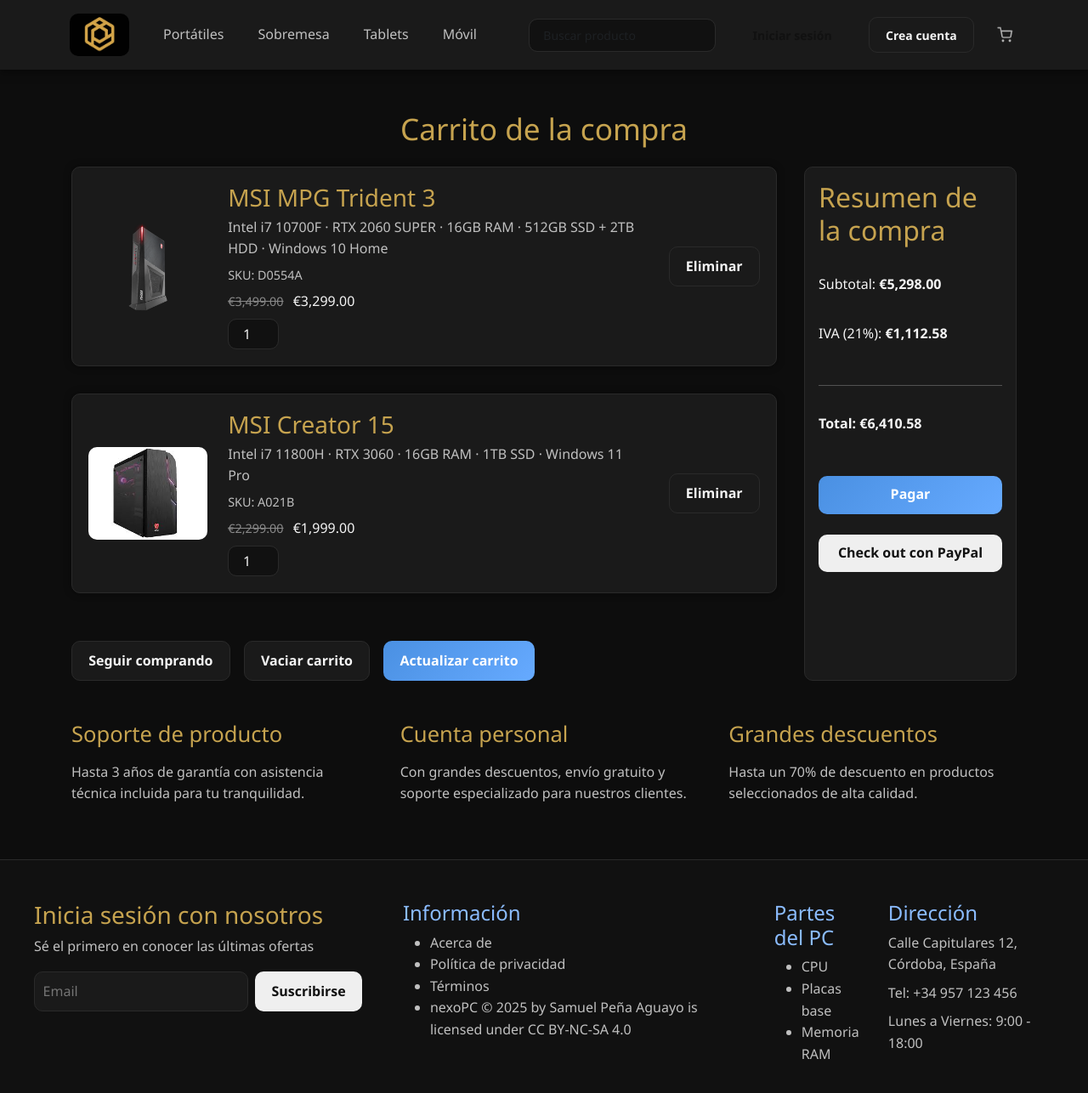
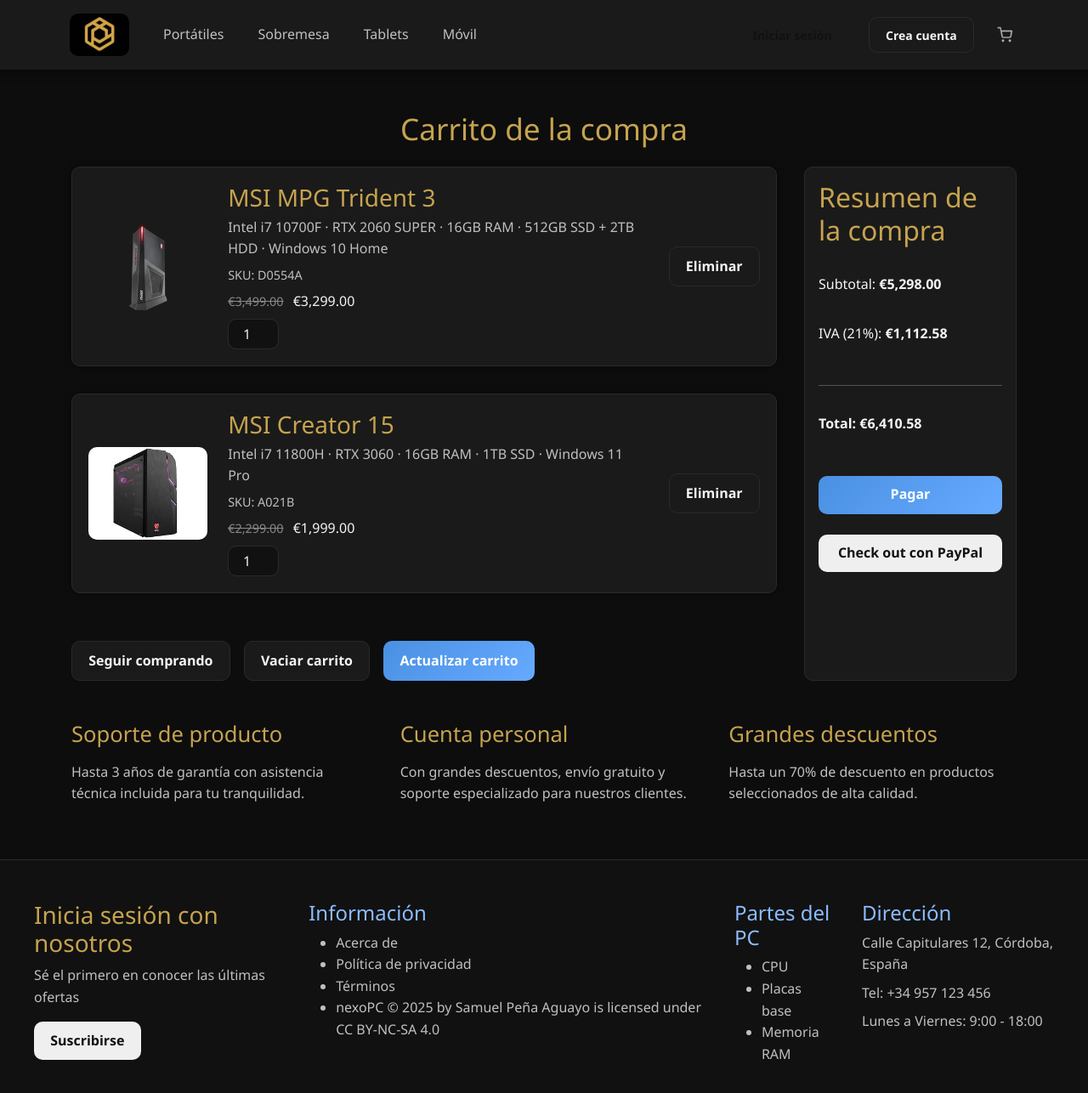
Before and after one commit to SamuelPeAg/Pagina-Web, a website: page carrito.html in a window 1280 px wide. Shown: the whole page at 85% size. Drawn offline with nearby package versions, Linux system fonts and the light colour scheme.

Commit message:
borrado inputs

```diff
--- a/carrito.html
+++ b/carrito.html
@@ -31,7 +31,6 @@
     </div>
 
     <div class="menu-derecho d-flex align-items-center">
-      <input type="text" placeholder="Buscar producto" class="buscador form-control form-control-sm" style="max-width: 220px;">
       <a href="./login.html"><button class="btn btn-sm boton boton-claro ms-2">Iniciar sesión</button></a>
       <a href="./registro.html"><button class="btn btn-sm boton boton-oscuro ms-2">Crea cuenta</button></a>
       <div class="carrito ms-2">
@@ -147,7 +146,6 @@
       <h3>Inicia sesión con nosotros</h3>
       <p>Sé el primero en conocer las últimas ofertas</p>
       <form class="formulario-suscripcion">
-        <input type="email" placeholder="Email" required>
         <button type="submit" class="boton boton-dorado">Suscribirse</button>
       </form>
     </div>
```
